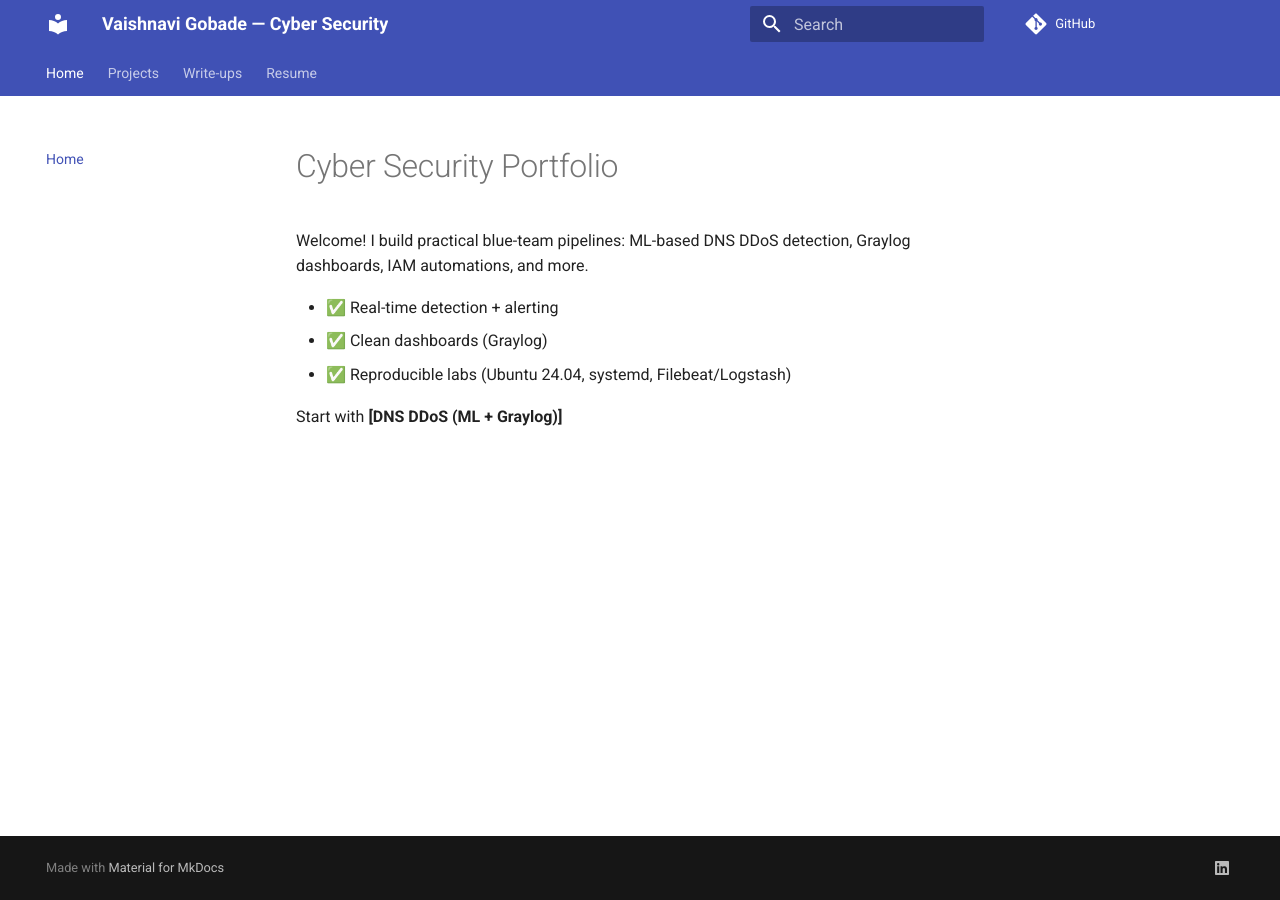
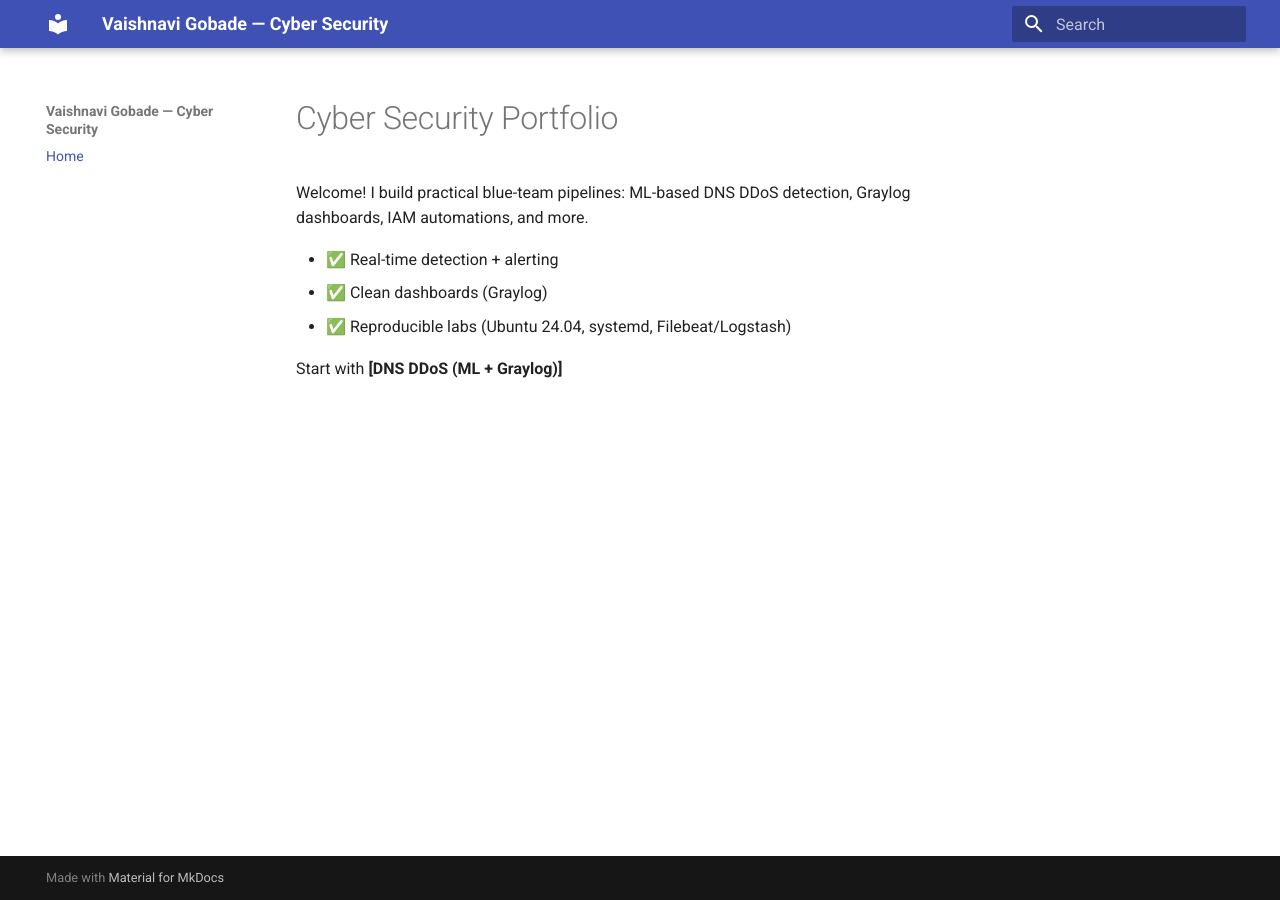
Before and after one commit to GoVaish/Cyber-Portfolio, an MkDocs documentation site: the page built from docs/index.md, in a window 1280 px wide. Built offline with MkDocs 1.6.1 and Material for MkDocs 9.7.7, drawn with Linux system fonts in a browser that asks for light colours; comment, search, counter and statistics services are not loaded; part of the change alters nothing that is shown.

Commit message:
Update mkdocs.yml

```diff
--- a/mkdocs.yml
+++ b/mkdocs.yml
@@ -1,22 +1,8 @@
 site_name: Vaishnavi Gobade — Cyber Security
 theme:
   name: material
-  features:
-    - navigation.tabs
-    - search.suggest
-    - search.highlight
-nav:
-  - Home: index.md
-  - Projects:
-    - DNS DDoS (ML + Graylog): projects/ddos-ml.md
-    - Filebeat→Logstash→Graylog: projects/ingest-pipeline.md
-  - Write-ups: writeups/index.md
-  - Resume: resume.md
-repo_url: https://github.com/GoVaish/cyber-portfolio
 plugins:
   - search
   - sitemap
-extra:
-  social:
-    - icon: fontawesome/brands/linkedin
-      link: https://linkedin.com/in/<you>
+nav:
+  - Home: index.md
```
